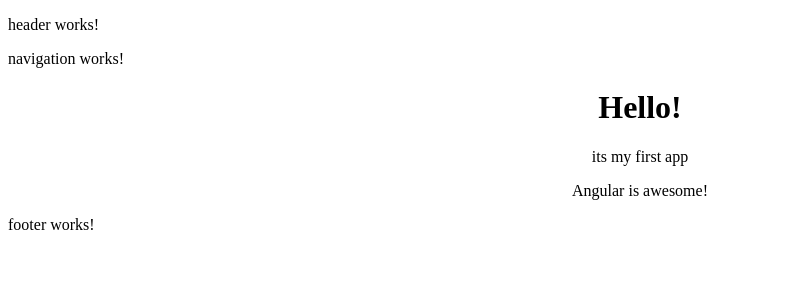
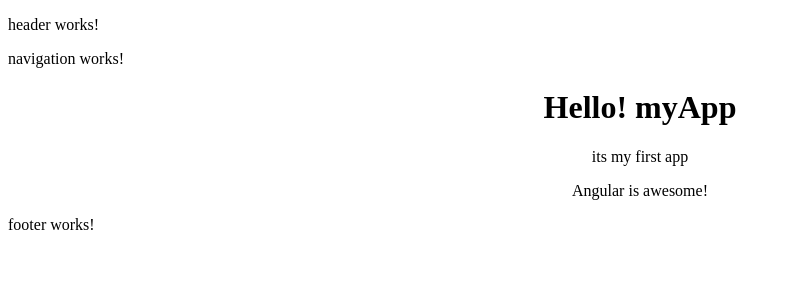
Before and after one commit to kuklinv/myTestApp, an Angular app: page / in a window 1280 px wide. Shown: the top 300 px of the page, without its empty margins (0-791 px from the left). Built offline with nearby package versions, Linux system fonts and the light colour scheme.

Commit message:
Fixed: error "no base href" fixed

```diff
--- a/src/app/app.component.html
+++ b/src/app/app.component.html
@@ -1,6 +1,6 @@
 <app-header></app-header>
 <app-navigation></app-navigation>
-<h1>Hello!</h1>
+<h1>Hello! {{title}}</h1>
 <p>its my first app</p>
 <p>Angular is awesome!</p>
 <app-footer></app-footer>
--- a/src/app/app.component.ts
+++ b/src/app/app.component.ts
@@ -1,10 +1,13 @@
-import { Component } from '@angular/core';
+import { Component, OnInit } from '@angular/core';
 
 @Component({
   selector: 'app-root',
   templateUrl: './app.component.html',
   styleUrls: ['./app.component.css']
 })
-export class AppComponent {
-  title = 'myapp';
+export class AppComponent implements OnInit{
+  public title = 'myApp';
+  constructor() { }
+  ngOnInit() {
+  }
 }
--- a/src/index.html
+++ b/src/index.html
@@ -1,6 +1,7 @@
 <!doctype html>
 <html lang="en">
 <head>
+  <base href="/">
   <meta charset="UTF-8">
   <title>myapp</title>
 <!--  <title>DEVCOD.PRO</title>-->
```
